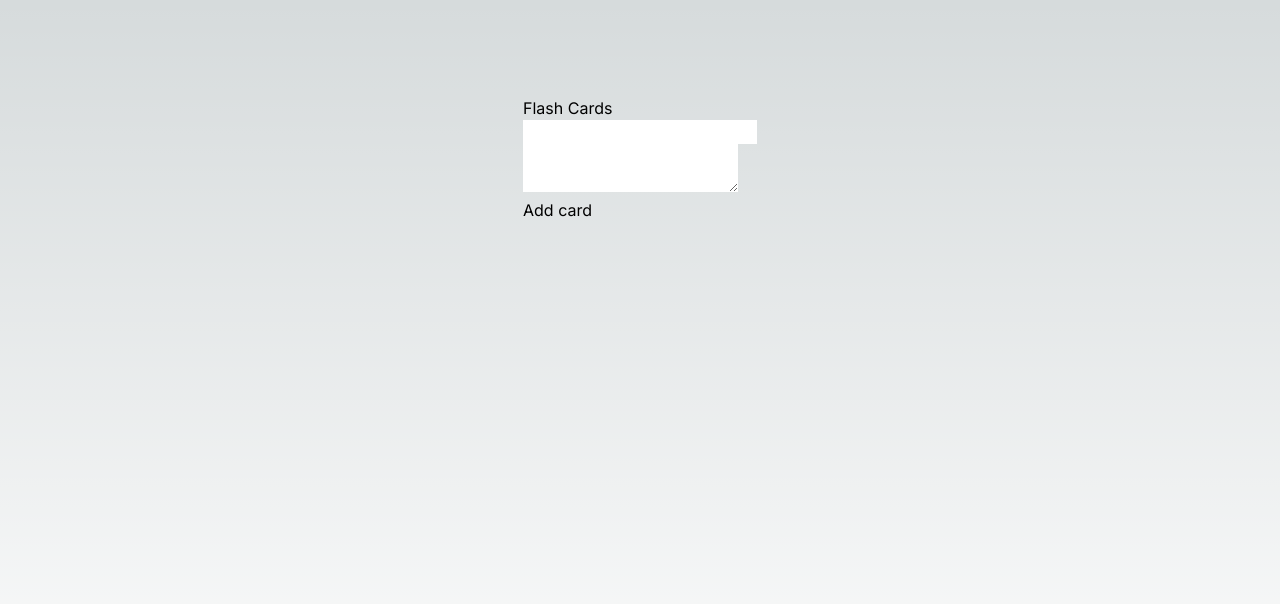
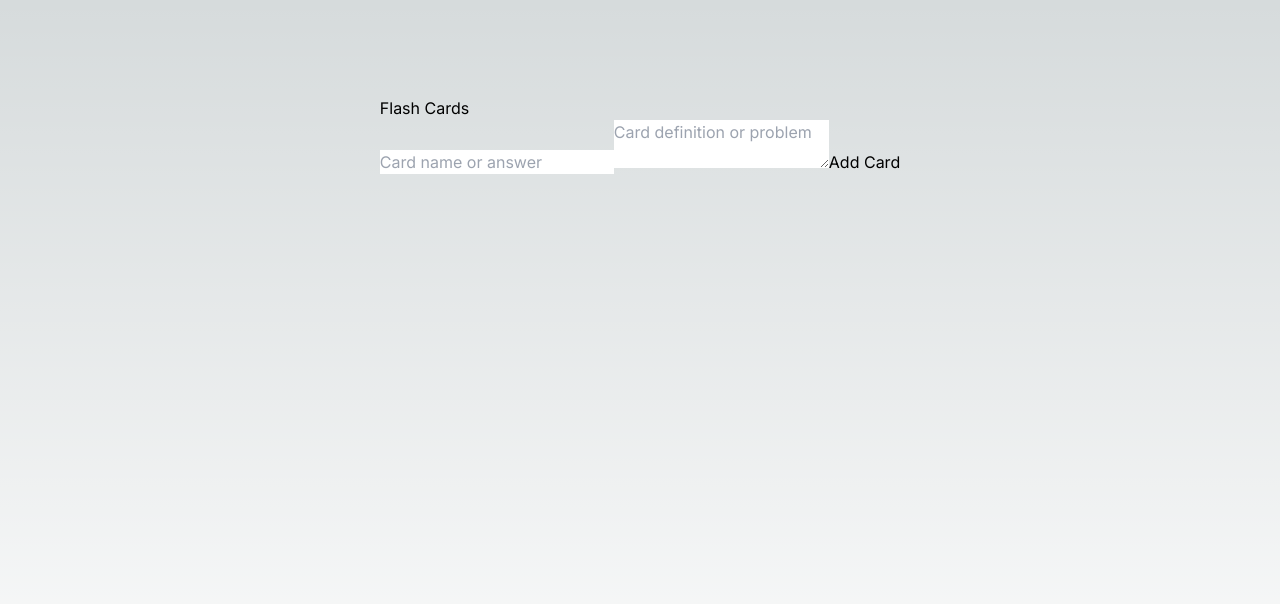
Before and after one commit to RisingSatalite/flashcards, a Next.js app: page / in a window 1280 px wide. Shown: the top 604 px of the page. Built offline with nearby package versions, Linux system fonts and the light colour scheme.

Commit message:
works an add flipping cards

```diff
--- a/src/app/globals.css
+++ b/src/app/globals.css
@@ -35,3 +35,9 @@ body {
 input, textarea {
   color: black;
 }
+
+.card{
+  margin: 10px;
+  padding: 10px;
+  background-color: rgb(128, 72, 7);
+}
--- a/src/component/flashcards.js
+++ b/src/component/flashcards.js
@@ -1,45 +1,55 @@
 'use client'
 
-import { useState } from "react"
+import { useState } from "react";
+import Flipable from "./flipable";
 
 export default function FlashCards() {
-    const [cards, setCards] = useState([])
-    const [name, setName] = useState('')
-    const [description, setDescription] = useState('')
+  const [cards, setCards] = useState([]);
+  const [name, setName] = useState('');
+  const [description, setDescription] = useState('');
 
-    function addCard (){
-        if(name == ""){
-            return
+  const addCard = (e) => {
+    e.preventDefault(); // Prevent form submission
+
+    // Validate inputs
+    if (!name.trim() || !description.trim()) {
+      alert("Please fill out both fields.");
+      return;
     }
-        if(description == ""){
-            return
-        }
-        const card = {"name":name, "description":description}
-        setCards((othercards) => [...prevSearches, card]);
-    }
+
+    const card = { name, description };
+    setCards((prevCards) => [...prevCards, card]);
+
+    // Clear inputs
+    setName('');
+    setDescription('');
+  };
 
   return (
     <div>
-            <p>Flash Cards</p>
+      <h2>Flash Cards</h2>
+      <form onSubmit={addCard}>
         <input
           type="text"
-                defaultValue={"Card name or answer"}
+          placeholder="Card name or answer"
           value={name}
-                onChange={(e) => setName(e.target.value)}/>
-            <br/>
+          onChange={(e) => setName(e.target.value)}
+        />
         <textarea
-                type="text"
-                defaultValue={"Card defination or problem"}
+          placeholder="Card definition or problem"
           value={description}
-                onChange={(e) => setDescription(e.target.value)}/>
-            <br/>
-            <button onClick={() => addCard()}>Add card</button>
+          onChange={(e) => setDescription(e.target.value)}
+        />
+        <button type="submit">Add Card</button>
+      </form>
+      <div>
         {cards.map((card, index) => (
-                <div>
-                    <div>{card.name}</div>
-                    <div>{card.description}</div>
+          <div class="card" key={index}>
+            <strong>{card.name}</strong>
+            <p>{card.description}</p>
           </div>
         ))}
       </div>
-    )
+    </div>
+  );
 }
--- /dev/null
+++ b/src/component/flipable.js
@@ -0,0 +1,30 @@
+import React, { useState } from 'react';
+
+const Flipable = ({ mode1, mode2 }) => {
+  const [isOpen, setIsOpen] = useState(true);
+
+  const toggleVisibility = () => {
+    setIsOpen(!isOpen);
+  };
+
+  return (
+    <div class="show">
+      <button onClick={toggleVisibility}>
+        {isOpen ? 'Minimize' : 'Open'}
+      </button>
+      <br/>
+      {!isOpen && (
+        <span className="collapsible-content">
+          {mode1}
+        </span>
+      )}
+      {isOpen && (
+        <span className="collapsible-content">
+          {mode2}
+        </span>
+      )}
+    </div>
+  );
+};
+
+export default Flipable;
```
Also changed, not shown: src/component/collaspable.js (added, +25 -0 lines). Lines whose indentation alone changed are shown as unchanged.
